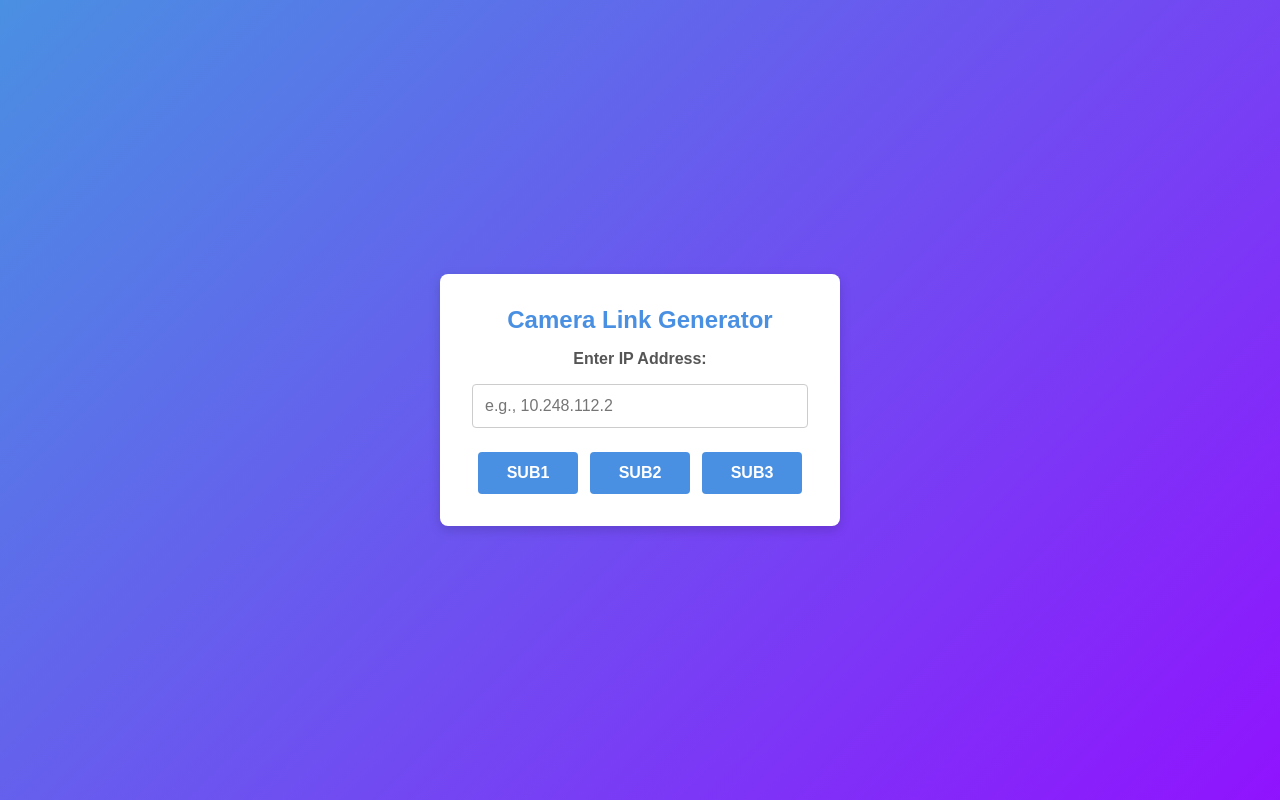
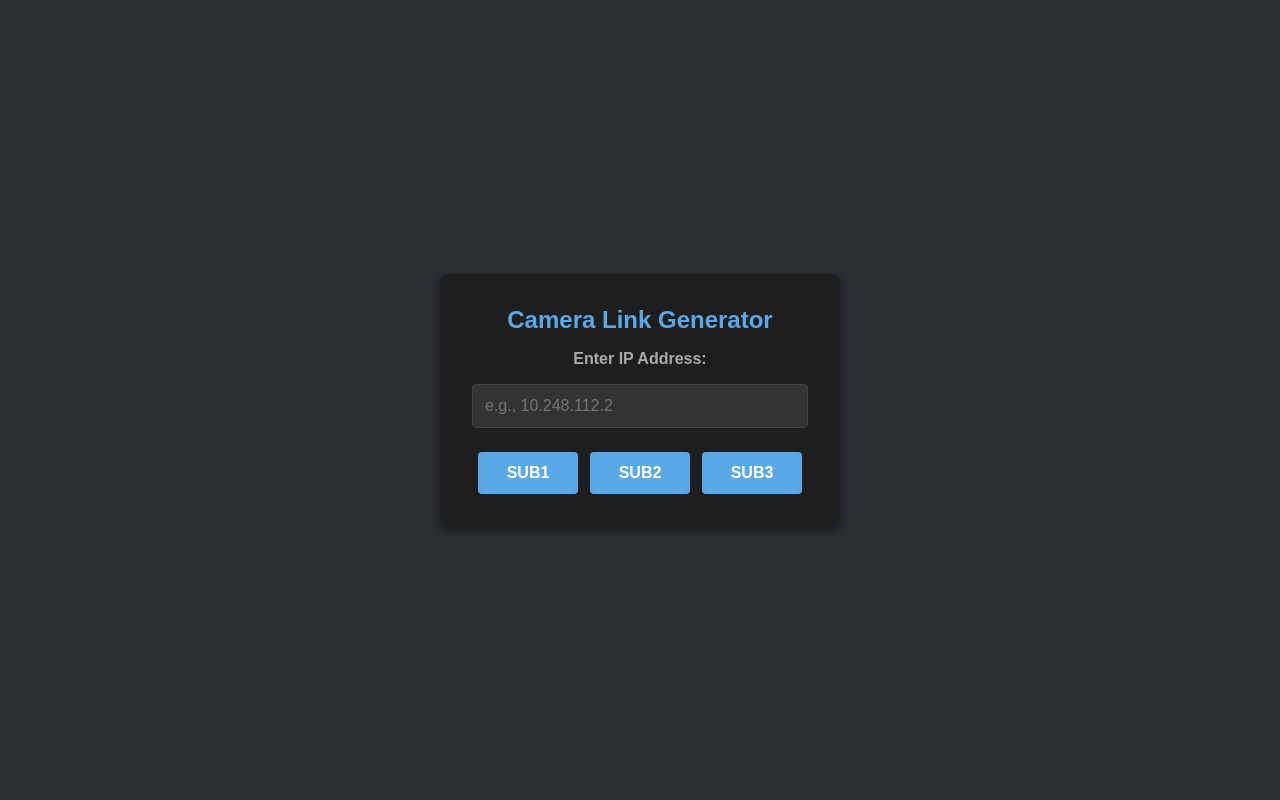
Before and after one commit to deco-io/cctv-link, a plain HTML site: page index.html in a window 1280 px wide. Drawn offline with Linux system fonts and the light colour scheme.

Commit message:
Update index.html

```diff
--- a/index.html
+++ b/index.html
@@ -19,16 +19,16 @@
       justify-content: center;
       align-items: center;
       height: 100vh;
-      background: linear-gradient(135deg, #4a90e2, #9013fe);
-      color: #333;
+      background-color: #2b2f33; /* ปรับพื้นหลังสีเทาเข้ม */
+      color: #ddd; /* สีข้อความ */
     }
 
     /* Container Styling */
     .container {
-      background: #fff;
+      background: #1e1e1e; /* พื้นหลังสีดำเข้มของกล่อง */
       padding: 2rem;
       border-radius: 8px;
-      box-shadow: 0 4px 12px rgba(0, 0, 0, 0.15);
+      box-shadow: 0 4px 12px rgba(0, 0, 0, 0.5);
       max-width: 400px;
       width: 100%;
       text-align: center;
@@ -36,7 +36,7 @@
 
     h2 {
       margin-bottom: 1rem;
-      color: #4a90e2;
+      color: #5aa9e6; /* สีฟ้าสำหรับหัวข้อ */
     }
 
     label {
@@ -44,16 +44,18 @@
       margin-top: 1rem;
       margin-bottom: 0.5rem;
       font-weight: bold;
-      color: #555;
+      color: #aaa; /* สีเทาอ่อนสำหรับข้อความ */
     }
 
     input {
       width: 100%;
       padding: 0.75rem;
       margin-top: 0.5rem;
-      border: 1px solid #ccc;
+      border: 1px solid #444;
       border-radius: 4px;
       font-size: 1rem;
+      background-color: #333; /* พื้นหลังสีเข้ม */
+      color: #ddd; /* สีข้อความใน input */
     }
 
     /* Button Styling for SUB Options */
@@ -67,7 +69,7 @@
       padding: 0.75rem 1.5rem;
       border: none;
       border-radius: 4px;
-      background-color: #4a90e2;
+      background-color: #5aa9e6; /* สีฟ้าสำหรับปุ่ม */
       color: #fff;
       font-size: 1rem;
       font-weight: bold;
@@ -77,7 +79,7 @@
     }
 
     .sub-buttons button:hover {
-      background-color: #3a78c2;
+      background-color: #4a90e2; /* สีฟ้าเข้มเมื่อ hover */
     }
   </style>
 </head>
```
